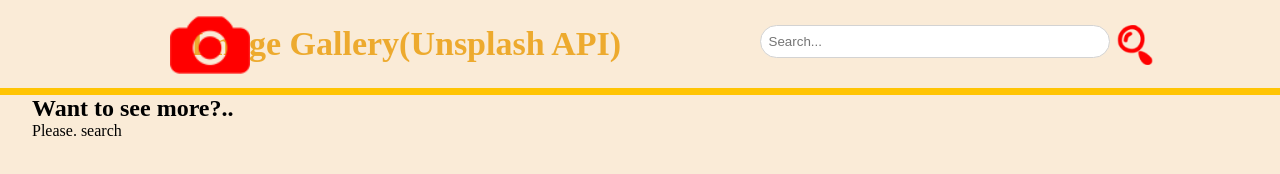
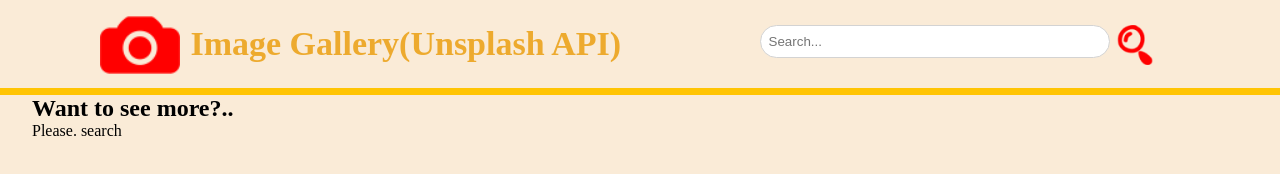
Before and after one commit to OlgaPrudnik/Pre-school, a plain HTML site: page Image-gallery/index.html in a window 1280 px wide. Drawn offline with Linux system fonts and the light colour scheme.

Commit message:
feat: update file style.css

```diff
--- a/Image-gallery/style.css
+++ b/Image-gallery/style.css
@@ -33,7 +33,7 @@ header {
   width: 80px;
   position: absolute;
   top: 5px;
-  left: 170px;
+  left: 100px;
 }
 .search-box {
   position: relative;
```
